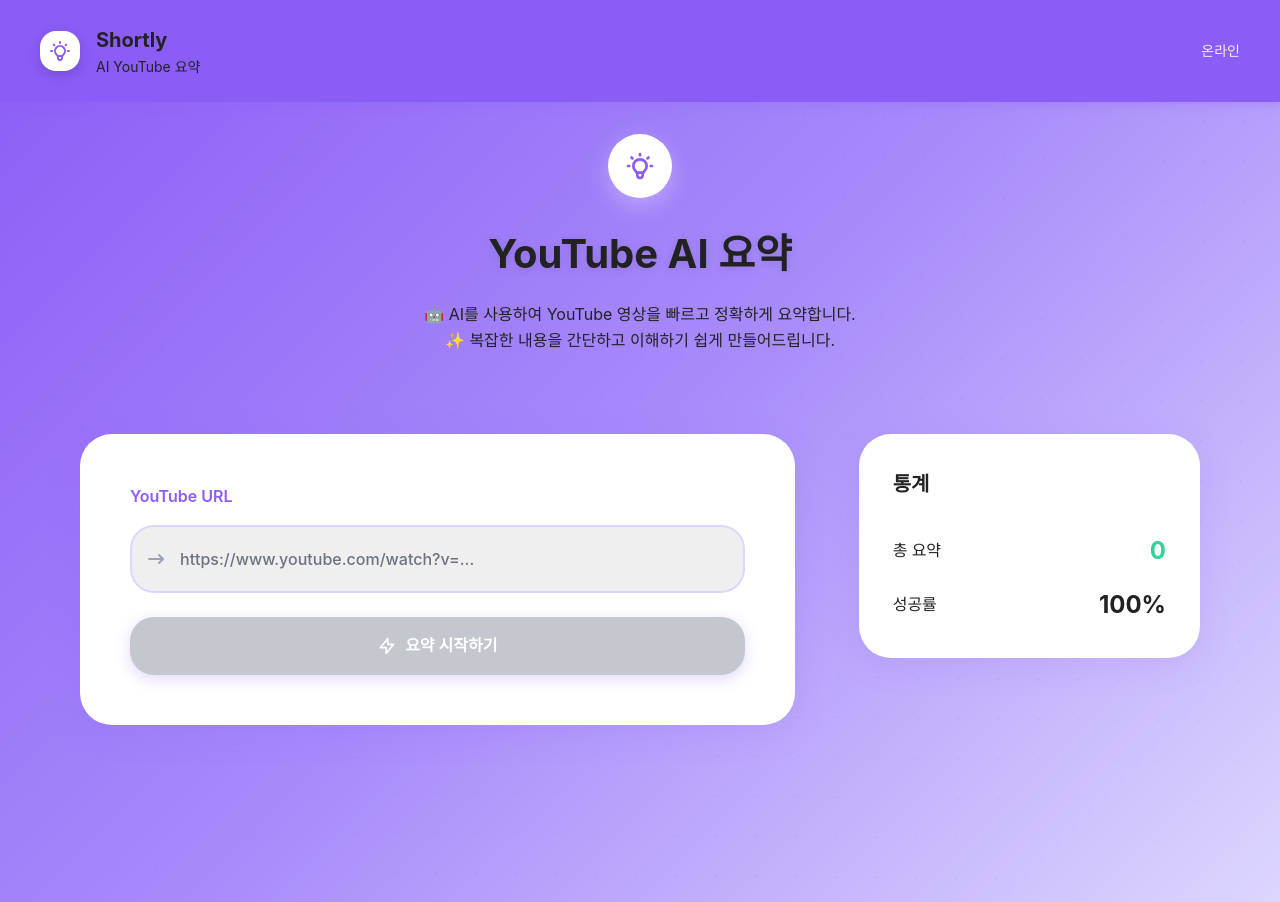
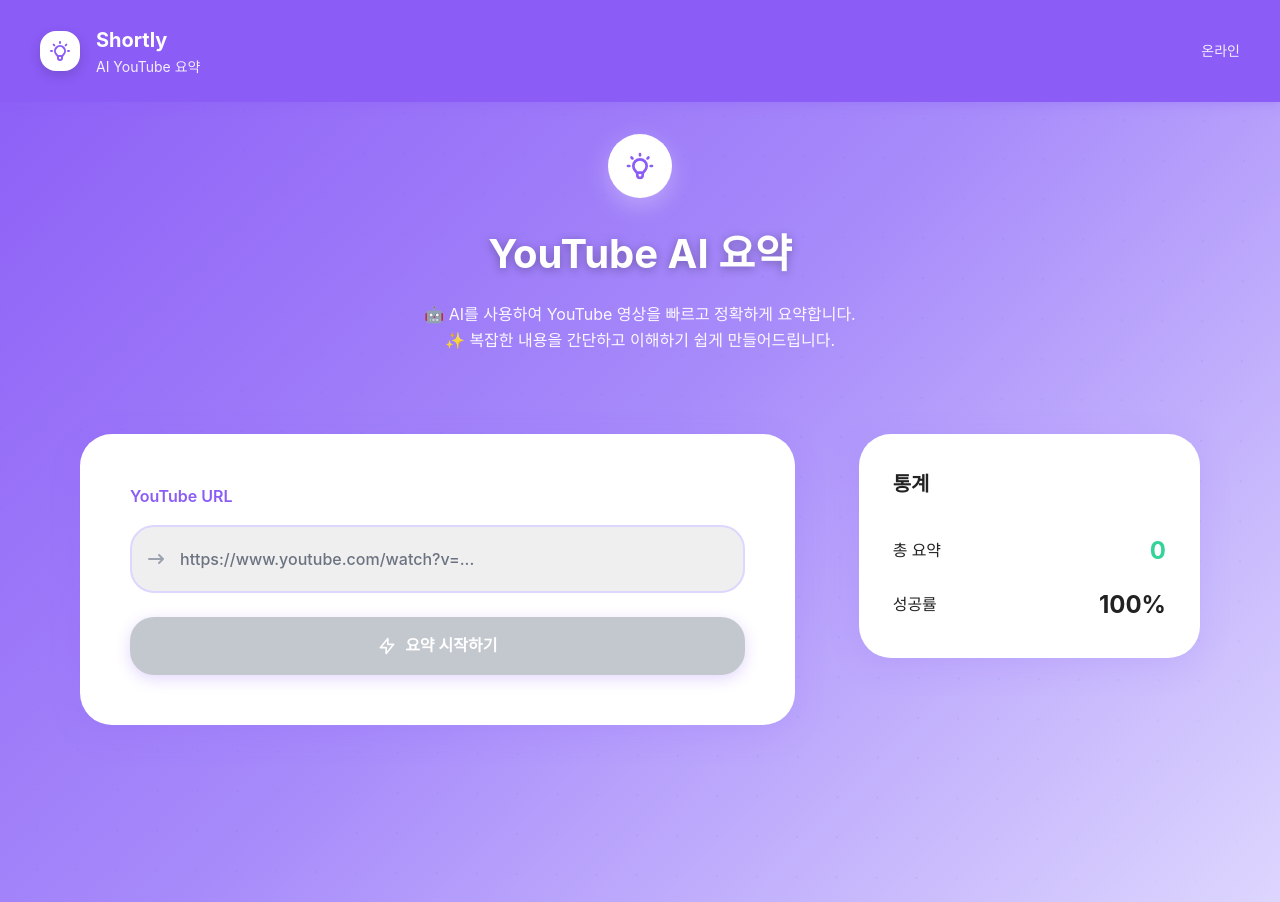
Before and after one commit to carawoo/shortly, a Next.js app: page / in a window 1280 px wide. Built offline with nearby package versions, Linux system fonts and the light colour scheme.

Commit message:
🎨 Fix Text Colors for Dark Background - Change header and hero text to white/transparent white for better contrast on purple background

```diff
--- a/src/app/page.tsx
+++ b/src/app/page.tsx
@@ -3,7 +3,7 @@
 import { useState, useEffect } from 'react';
 
 // 캐시 무효화를 위한 강제 변경사항
-const CACHE_BUSTER = 'improved-markdown-parser-with-emojis-' + Date.now();
+const CACHE_BUSTER = 'fix-text-colors-white-on-dark-bg-' + Date.now();
 
 export default function Home() {
   const [url, setUrl] = useState('');
--- a/src/app/styles.css
+++ b/src/app/styles.css
@@ -250,12 +250,12 @@
 .app-title {
   font-size: 1.25rem;
   font-weight: var(--font-weight-bold);
-  color: #222;
+  color: #fff;
 }
 
 .app-subtitle {
   font-size: 0.875rem;
-  color: #222;
+  color: rgba(255, 255, 255, 0.9);
 }
 
 .online-status {
@@ -341,14 +341,14 @@
 .hero-title {
   font-size: 2.5rem;
   font-weight: var(--font-weight-bold);
-  color: #222;
+  color: #fff;
   margin-bottom: var(--space);
-  text-shadow: 0 2px 10px rgba(0, 0, 0, 0.1);
+  text-shadow: 0 2px 10px rgba(0, 0, 0, 0.3);
 }
 
 .hero-description {
   font-size: 1rem;
-  color: #222;
+  color: rgba(255, 255, 255, 0.95);
   max-width: 32rem;
   margin: 0 auto;
   line-height: 1.6;
```
